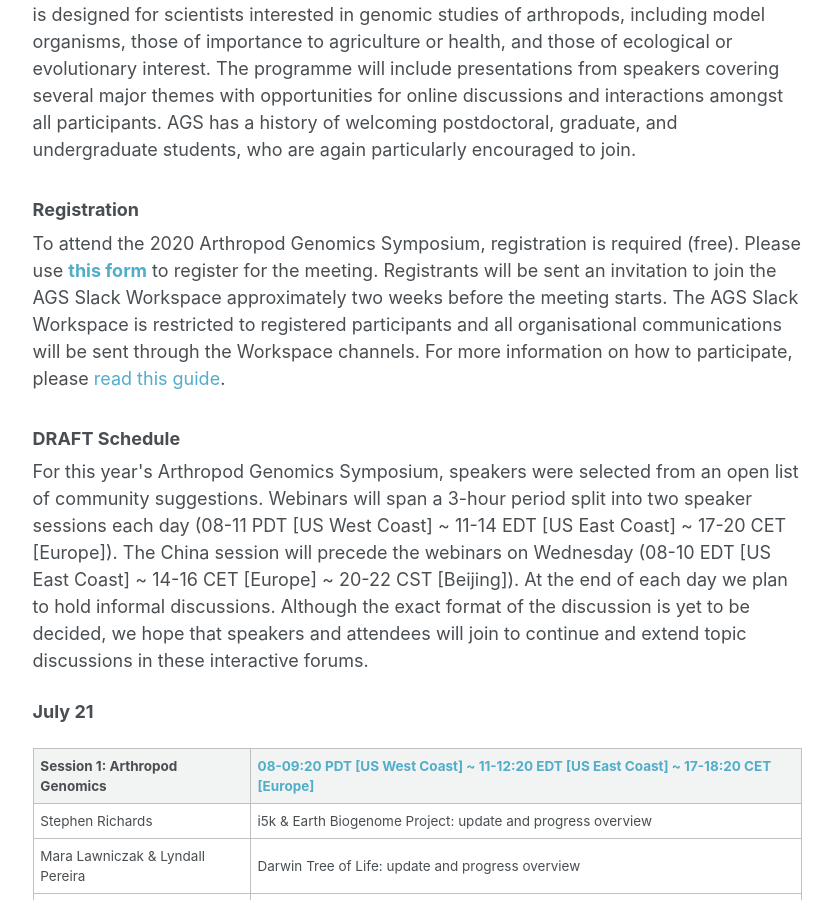
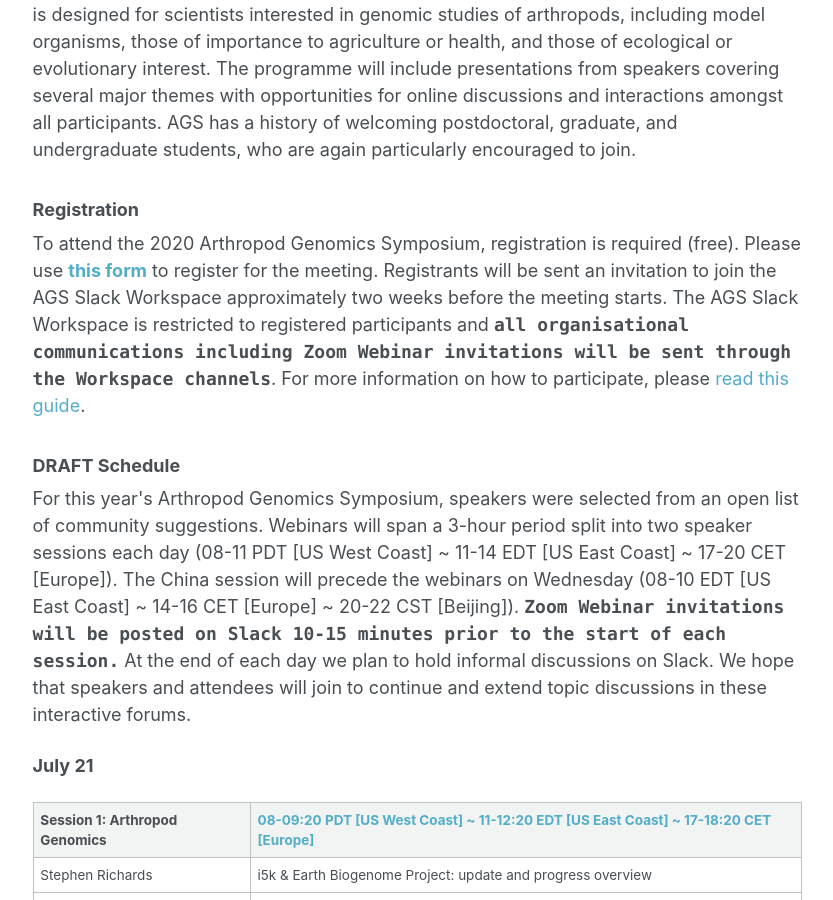
Before and after one commit to i5k/i5k.github.io, a Jekyll site: the page built from _pages/ags2020.md, in a window 1280 px wide and 900 px high, scrolled down 1197 px. Shown: the whole window, without its empty margins (249-1082 px from the left). Built offline with Jekyll 4.4.1, drawn with Linux system fonts in a browser that asks for light colours.

Commit message:
add emphasis
highlighted the need to join Slack for Zoom links

```diff
--- a/_pages/ags2020.md
+++ b/_pages/ags2020.md
@@ -34,11 +34,11 @@
 
 <a name="registration"></a>
 ### **Registration**
-To attend the 2020 Arthropod Genomics Symposium, registration is required (free). Please use [**this form**](https://forms.gle/XgEHUvf41zgDaKCW8) to register for the meeting. Registrants will be sent an invitation to join the AGS Slack Workspace approximately two weeks before the meeting starts. The AGS Slack Workspace is restricted to registered participants and all organisational communications will be sent through the Workspace channels.  For more information on how to participate, please [read this guide](/ags/AGS2020-HowTo.pdf).
+To attend the 2020 Arthropod Genomics Symposium, registration is required (free). Please use [**this form**](https://forms.gle/XgEHUvf41zgDaKCW8) to register for the meeting. Registrants will be sent an invitation to join the AGS Slack Workspace approximately two weeks before the meeting starts. The AGS Slack Workspace is restricted to registered participants and **`all organisational communications including Zoom Webinar invitations will be sent through the Workspace channels`**.  For more information on how to participate, please [read this guide](/ags/AGS2020-HowTo.pdf).
 
 <a name="schedule"></a>
 ### **DRAFT Schedule**
-For this year&#39;s Arthropod Genomics Symposium, speakers were selected from an open list of community suggestions. Webinars will span a 3-hour period split into two speaker sessions each day (08-11 PDT [US West Coast] ~ 11-14 EDT [US East Coast] ~ 17-20 CET [Europe]). The China session will precede the webinars on Wednesday (08-10 EDT [US East Coast] ~ 14-16 CET [Europe] ~ 20-22 CST [Beijing]). At the end of each day we plan to hold informal discussions. Although the exact format of the discussion is yet to be decided, we hope that speakers and attendees will join to continue and extend topic discussions in these interactive forums.
+For this year&#39;s Arthropod Genomics Symposium, speakers were selected from an open list of community suggestions. Webinars will span a 3-hour period split into two speaker sessions each day (08-11 PDT [US West Coast] ~ 11-14 EDT [US East Coast] ~ 17-20 CET [Europe]). The China session will precede the webinars on Wednesday (08-10 EDT [US East Coast] ~ 14-16 CET [Europe] ~ 20-22 CST [Beijing]). **`Zoom Webinar invitations will be posted on Slack 10-15 minutes prior to the start of each session.`** At the end of each day we plan to hold informal discussions on Slack. We hope that speakers and attendees will join to continue and extend topic discussions in these interactive forums.
 
 **July 21** <br/>
 
```
